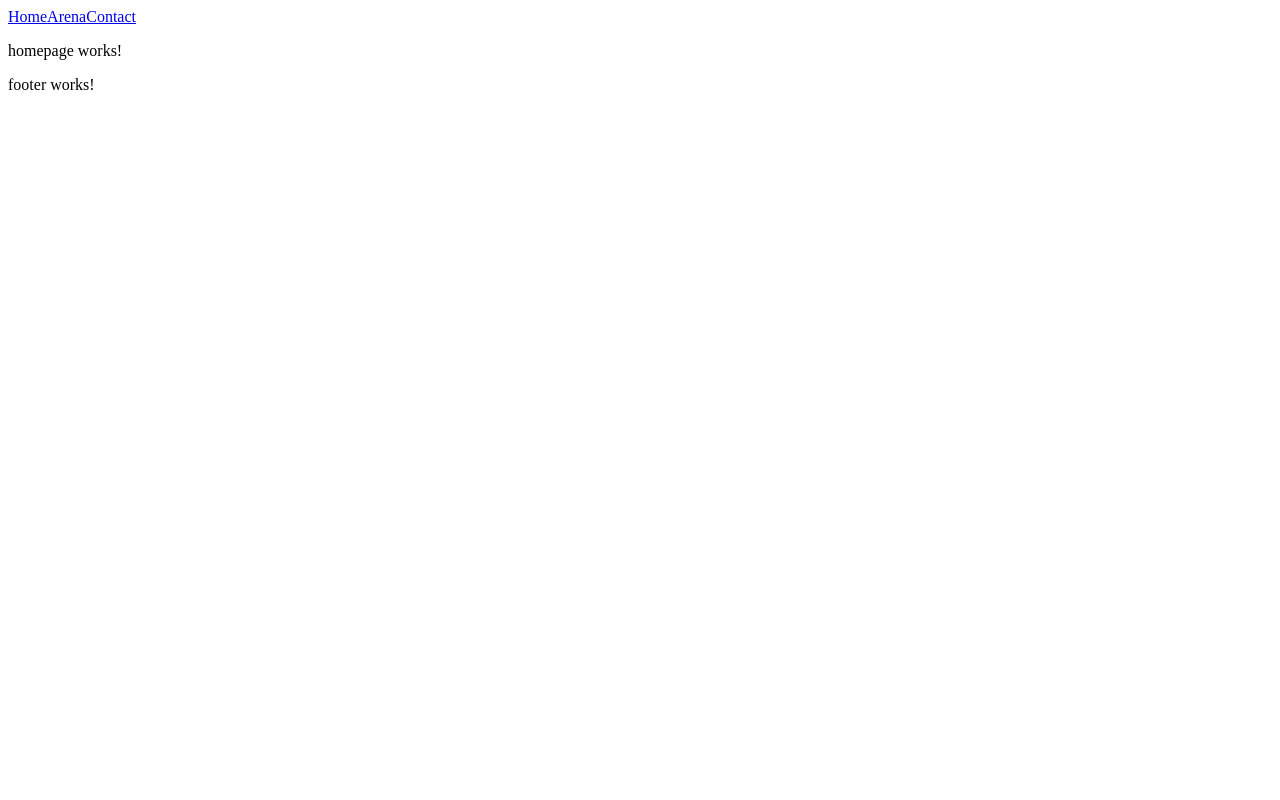
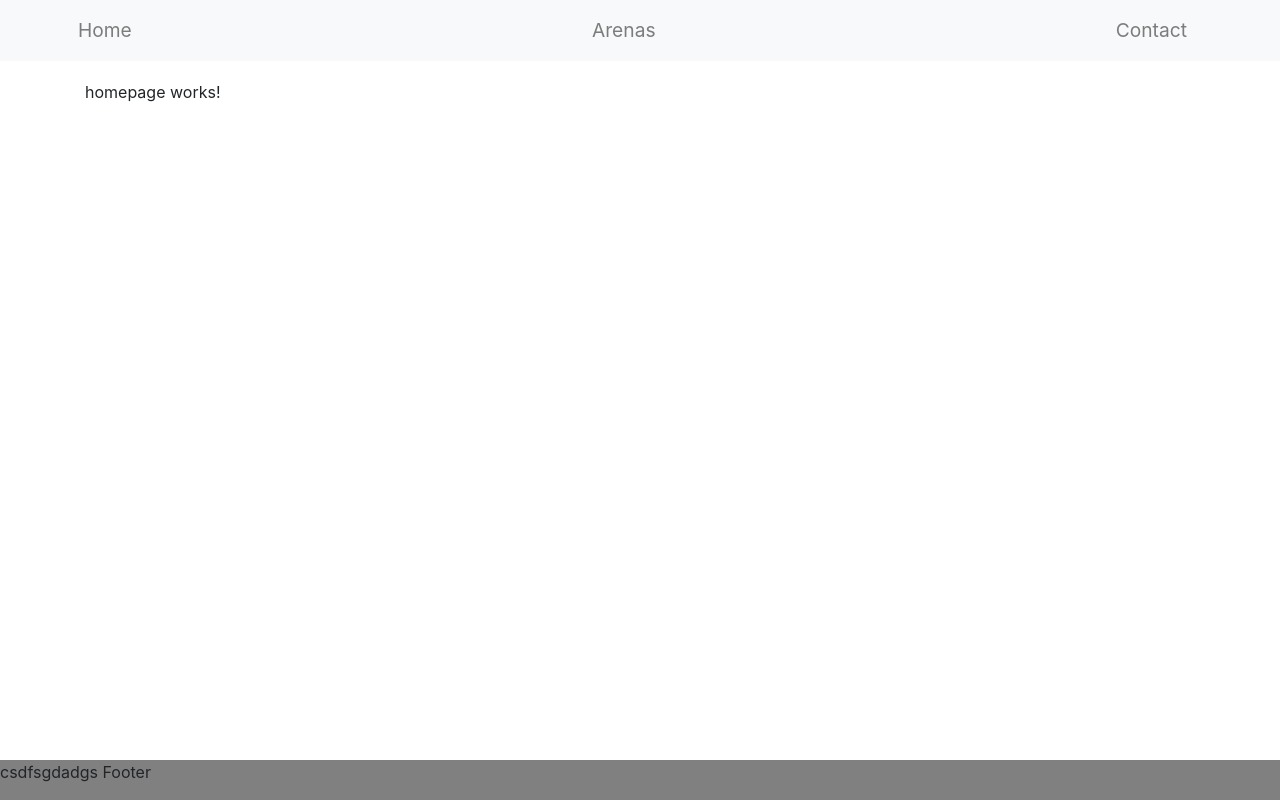
Before and after one commit to VictorAndreiMiron/bot-arena, an Angular app: page /homepage in a window 1280 px wide. Built offline with nearby package versions, Linux system fonts and the light colour scheme.

Commit message:
add bootstrap module and css for basic website structure

```diff
--- a/angular.json
+++ b/angular.json
@@ -24,9 +24,14 @@
               "src/assets"
             ],
             "styles": [
-              "src/styles.css"
+              "src/styles.css",
+               "./node_modules/bootstrap/dist/css/bootstrap.min.css"
             ],
-            "scripts": []
+            "scripts": [
+              "./node_modules/jquery/dist/jquery.min.js",
+              "node_modules/popper.js/dist/popper.js",
+              "./node_modules/bootstrap/dist/js/bootstrap.min.js"
+            ],
           },
           "configurations": {
             "production": {
--- a/package.json
+++ b/package.json
@@ -19,6 +19,10 @@
     "@angular/platform-browser": "~10.0.11",
     "@angular/platform-browser-dynamic": "~10.0.11",
     "@angular/router": "~10.0.11",
+    "bootstrap": "^4.5.2",
+    "jquery": "^3.5.1",
+    "ngx-bootstrap": "^6.1.0",
+    "popper.js": "^1.16.1",
     "rxjs": "~6.5.5",
     "tslib": "^2.0.0",
     "zone.js": "~0.10.3"
--- /dev/null
+++ b/src/app/app-bootstrap/app-bootstrap.module.ts
@@ -0,0 +1,19 @@
+import { NgModule } from '@angular/core';
+import { CommonModule } from '@angular/common';
+
+
+
+import { BsDropdownModule } from 'ngx-bootstrap/dropdown';
+import { TooltipModule } from 'ngx-bootstrap/tooltip';
+import { ModalModule } from 'ngx-bootstrap/modal';
+
+@NgModule({
+  imports: [
+    CommonModule,
+    BsDropdownModule.forRoot(),
+    TooltipModule.forRoot(),
+    ModalModule.forRoot()
+  ],
+  // ...
+})
+export class AppBootstrapModule { }
--- a/src/app/app.component.css
+++ b/src/app/app.component.css
@@ -0,0 +1,11 @@
+@import "../../node_modules/bootstrap/dist/css/bootstrap.min.css";
+.header{
+  height: 80px;
+}
+.content{
+  min-height: calc(100vh - 120px);
+}
+footer{
+  background-color: gray;
+  height: 40px;
+}
--- a/src/app/app.component.html
+++ b/src/app/app.component.html
@@ -1,5 +1,10 @@
-<app-navigation-menu></app-navigation-menu>
-<div class="container">
-<router-outlet></router-outlet>
-<div>
-<app-footer></app-footer>
+<div class="header">
+  <app-navigation-menu></app-navigation-menu>
+</div>
+<div class="container content">
+  <router-outlet></router-outlet>
+</div>
+
+<footer>
+  <app-footer></app-footer>
+</footer>
--- a/src/app/app.module.ts
+++ b/src/app/app.module.ts
@@ -1,9 +1,10 @@
 import { BrowserModule } from '@angular/platform-browser';
 import { NgModule } from '@angular/core';
+import { AppRoutingModule } from './app-routing/app-routing.module';
+import { AppBootstrapModule } from './app-bootstrap/app-bootstrap.module';
 
 import { AppComponent } from './app.component';
 import { NavigationMenuComponent } from './navigation-menu/navigation-menu.component';
-import { AppRoutingModule } from './app-routing/app-routing.module';
 import { FooterComponent } from './footer/footer.component';
 import { HomepageComponent } from './homepage/homepage.component';
 import { ArenaComponent } from './arena/arena.component';
@@ -19,7 +20,8 @@ import { ContactComponent } from './contact/contact.component'
   ],
   imports: [
     BrowserModule,
-    AppRoutingModule
+    AppRoutingModule,
+    AppBootstrapModule
   ],
   providers: [],
   bootstrap: [AppComponent]
--- a/src/app/footer/footer.component.html
+++ b/src/app/footer/footer.component.html
@@ -1 +1,3 @@
-<p>footer works!</p>
+<footer>
+csdfsgdadgs Footer
+</footer>
--- a/src/app/navigation-menu/navigation-menu.component.css
+++ b/src/app/navigation-menu/navigation-menu.component.css
@@ -0,0 +1,15 @@
+@import "../../../node_modules/bootstrap/dist/css/bootstrap.min.css";
+
+.navigation{
+  font-size: 1.5vw;
+}
+
+nav a:visited, a:link {
+  color: #607D8B;
+}
+nav a:hover {
+  color: #039be5;
+}
+nav a.active {
+  color: #039be5;
+}
--- a/src/app/navigation-menu/navigation-menu.component.html
+++ b/src/app/navigation-menu/navigation-menu.component.html
@@ -1,5 +1,15 @@
-<nav>
-  <a routerLink="/homepage">Home</a>
-  <a routerLink="/arena/0">Arena</a>
-  <a routerLink="/contact">Contact</a>
+<nav class="navbar navbar-expand-lg navbar-light bg-light navigation">
+      <div class="navbar-collapse " id="navbarSupportedContent">
+        <ul class="navbar-nav container ">
+          <li class="nav-item">
+            <a class="nav-link " routerLink="/homepage">Home</a>
+            </li>
+          <li class="nav-item">
+            <a class="nav-link"  routerLink="/arena/0">Arenas</a>
+          </li>
+          <li class="nav-item ">
+            <a class="nav-link"  routerLink="/contact">Contact</a>
+          </li>
+        </ul>
+      </div>
 </nav>
--- a/src/styles.css
+++ b/src/styles.css
@@ -1 +1,7 @@
 /* You can add global styles to this file, and also import other style files */
+@import "../node_modules/bootstrap/dist/css/bootstrap.min.css";
+html, body{
+ height: 100%;
+ padding: 0;
+ margin: 0;
+}
```
Also changed, not shown: 1 other file (tests, documents, lock files or other folders).
